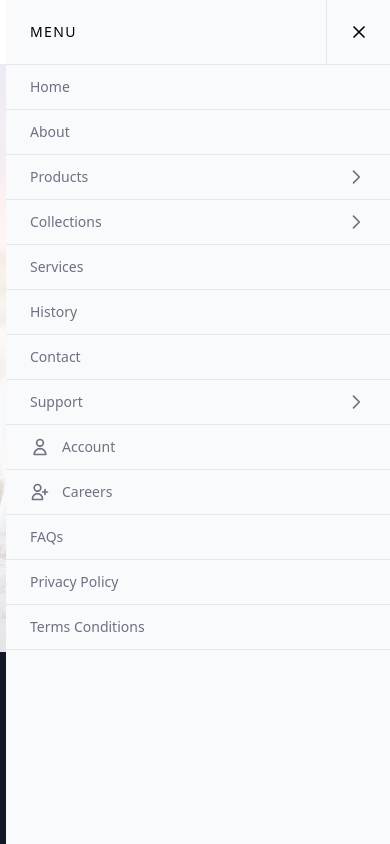
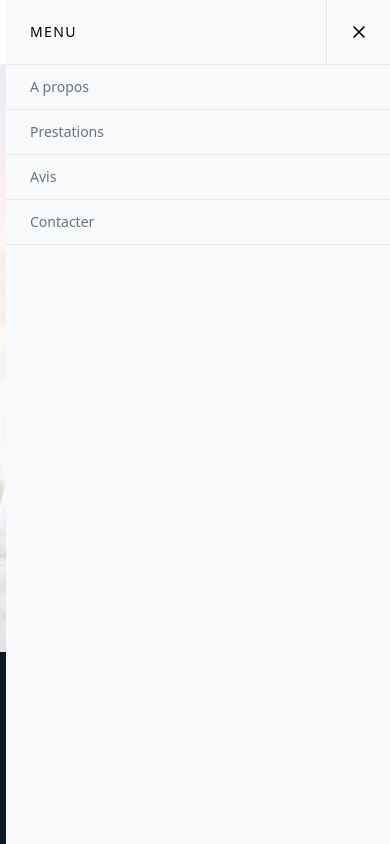
Before and after one commit to jperchoc/1001truffes, a React (Vite) app: page / in a window 390 px wide. Both pictures are taken after a click on the button "Toggle menu". Shown: the top 844 px of the page. Built offline with nearby package versions, Linux system fonts and the light colour scheme.

Commit message:
add docker

```diff
--- a/src/components/Header.jsx
+++ b/src/components/Header.jsx
@@ -132,99 +132,15 @@ function MobileMenu({onClose}) {
                 <nav
                 className="flex flex-col divide-y divide-gray-200 border-t border-b border-gray-200 text-sm font-medium text-gray-500"
                 >
-                <a href="" className="px-6 py-3"> Home </a>
-                <a href="" className="px-6 py-3"> About </a>
-                <a href="" className="flex items-center justify-between px-6 py-3">
-                    Products
-                    <svg
-                    xmlns="http://www.w3.org/2000/svg"
-                    className="h-5 w-5"
-                    fill="none"
-                    viewBox="0 0 24 24"
-                    stroke="currentColor"
-                    >
-                    <path
-                        stroke-linecap="round"
-                        stroke-linejoin="round"
-                        stroke-width="2"
-                        d="M9 5l7 7-7 7"
-                    />
-                    </svg>
-                </a>
-                <a href="" className="flex items-center justify-between px-6 py-3">
-                    Collections
-                    <svg
-                    xmlns="http://www.w3.org/2000/svg"
-                    className="h-5 w-5"
-                    fill="none"
-                    viewBox="0 0 24 24"
-                    stroke="currentColor"
-                    >
-                    <path
-                        stroke-linecap="round"
-                        stroke-linejoin="round"
-                        stroke-width="2"
-                        d="M9 5l7 7-7 7"
-                    />
-                    </svg>
-                </a>
-                <a href="" className="px-6 py-3"> Services </a>
-                <a href="" className="px-6 py-3"> History </a>
-                <a href="" className="px-6 py-3"> Contact </a>
-                <a href="" className="flex items-center justify-between px-6 py-3">
-                    Support
-                    <svg
-                    xmlns="http://www.w3.org/2000/svg"
-                    className="h-5 w-5"
-                    fill="none"
-                    viewBox="0 0 24 24"
-                    stroke="currentColor"
-                    >
-                    <path
-                        stroke-linecap="round"
-                        stroke-linejoin="round"
-                        stroke-width="2"
-                        d="M9 5l7 7-7 7"
-                    />
-                    </svg>
-                </a>
-                <a href="" className="flex items-center px-6 py-3">
-                    <svg
-                    xmlns="http://www.w3.org/2000/svg"
-                    className="mr-3 h-5 w-5"
-                    fill="none"
-                    viewBox="0 0 24 24"
-                    stroke="currentColor"
-                    >
-                    <path
-                        stroke-linecap="round"
-                        stroke-linejoin="round"
-                        stroke-width="2"
-                        d="M16 7a4 4 0 11-8 0 4 4 0 018 0zM12 14a7 7 0 00-7 7h14a7 7 0 00-7-7z"
-                    />
-                    </svg>
-                    Account
-                </a>
-                <a href="" className="flex items-center px-6 py-3">
-                    <svg
-                    xmlns="http://www.w3.org/2000/svg"
-                    className="mr-3 h-5 w-5"
-                    fill="none"
-                    viewBox="0 0 24 24"
-                    stroke="currentColor"
-                    >
-                    <path
-                        stroke-linecap="round"
-                        stroke-linejoin="round"
-                        stroke-width="2"
-                        d="M18 9v3m0 0v3m0-3h3m-3 0h-3m-2-5a4 4 0 11-8 0 4 4 0 018 0zM3 20a6 6 0 0112 0v1H3v-1z"
-                    />
-                    </svg>
-                    Careers
-                </a>
-                <a href="" className="px-6 py-3"> FAQs </a>
-                <a href="" className="px-6 py-3"> Privacy Policy </a>
-                <a href="" className="px-6 py-3"> Terms Conditions </a>
+                <a
+                    onClick={e => onClose()} href="#banner" className="px-6 py-3"> A propos </a>
+                <a
+                    onClick={e => onClose()} href="#prestations" className="px-6 py-3"> Prestations </a>
+                <a
+                    onClick={e => onClose()} href="#testimonials" className="px-6 py-3"> Avis </a>
+                <a
+                    onClick={e => onClose()} href="#contact" className="px-6 py-3"> Contacter </a>
+
                 </nav>
             </div>
             </div>
--- a/vite.config.js
+++ b/vite.config.js
@@ -3,5 +3,9 @@ import react from '@vitejs/plugin-react'
 
 // https://vitejs.dev/config/
 export default defineConfig({
+  server: {
+    host: '0.0.0.0',
+    port: 3000,
+  },
   plugins: [react()]
 })
```
Also changed, not shown: 1 other file (tests, documents, lock files or other folders).
